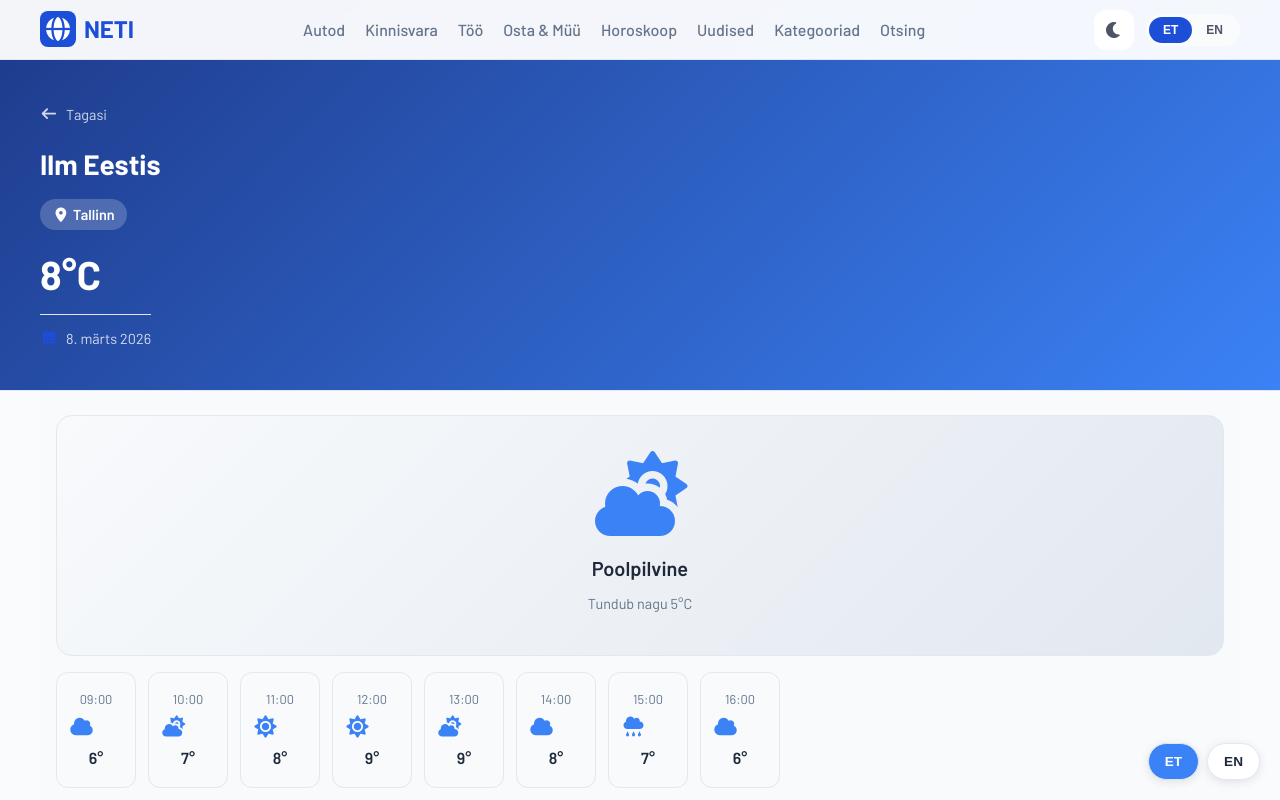
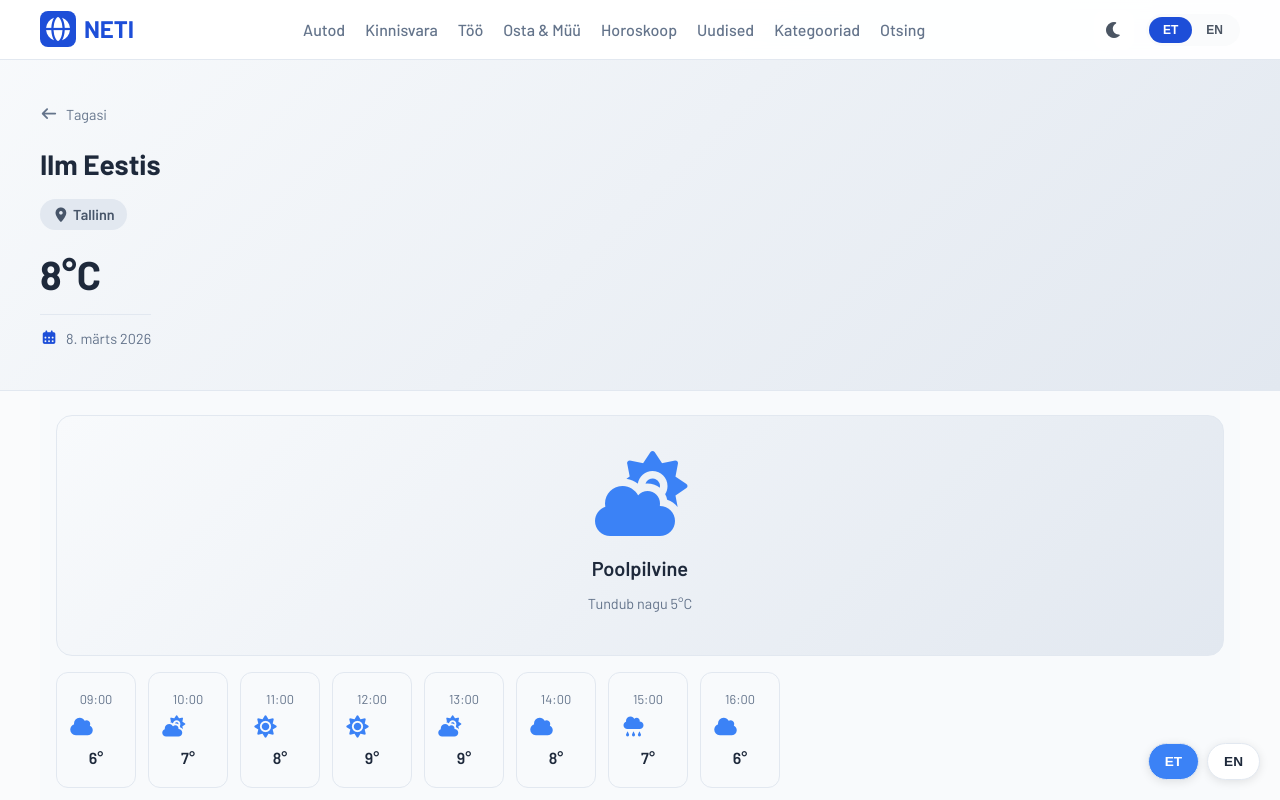
Before and after one commit to SilverL11vak/neti, a Next.js app: page /ilm in a window 1280 px wide. Shown: the top 800 px of the page. Built offline with nearby package versions, Linux system fonts and the light colour scheme.

Commit message:
Change /ilm header to light background

```diff
--- a/src/app/ilm/page.js
+++ b/src/app/ilm/page.js
@@ -62,25 +62,25 @@ export default function IlmPage() {
       <Navbar />
 
       {/* Page Header */}
-      <div className="car-detail-header" style={{ background: 'linear-gradient(135deg, #1e3a8a 0%, #3b82f6 100%)', padding: '100px 16px 40px' }}>
+      <div className="car-detail-header" style={{ background: 'linear-gradient(135deg, #f8fafc 0%, #e2e8f0 100%)', padding: '100px 16px 40px', borderBottom: '1px solid #e2e8f0' }}>
         <div className="container">
-          <Link href="/" className="back-link" style={{ color: 'rgba(255,255,255,0.8)', marginBottom: '16px' }}>
+          <Link href="/" className="back-link" style={{ color: '#64748b', marginBottom: '16px' }}>
             <i className="fas fa-arrow-left"></i>
             Tagasi
           </Link>
           <div className="car-title-row" style={{ flexDirection: 'column', alignItems: 'flex-start', gap: '12px' }}>
-            <h1 style={{ color: 'white', fontSize: '1.75rem' }}>
+            <h1 style={{ color: '#1e293b', fontSize: '1.75rem' }}>
               {lang === 'et' ? 'Ilm Eestis' : 'Weather in Estonia'}
             </h1>
-            <span className="car-year" style={{ background: 'rgba(255,255,255,0.2)', color: 'white', fontSize: '0.9rem' }}>
+            <span className="car-year" style={{ background: '#e2e8f0', color: '#475569', fontSize: '0.9rem' }}>
               <i className="fas fa-map-marker-alt"></i> {selectedCity}
             </span>
           </div>
           <div className="car-price-location" style={{ flexDirection: 'column', alignItems: 'flex-start', gap: '8px' }}>
-            <span className="car-price" style={{ color: 'white', fontSize: '2.5rem' }}>
+            <span className="car-price" style={{ color: '#1e293b', fontSize: '2.5rem' }}>
               {weatherData.current.temp}°C
             </span>
-            <span className="car-location" style={{ color: 'rgba(255,255,255,0.8)', fontSize: '0.9rem' }}>
+            <span className="car-location" style={{ color: '#64748b', fontSize: '0.9rem' }}>
               <i className="fas fa-calendar-alt"></i>
               8. märts 2026
             </span>
```
